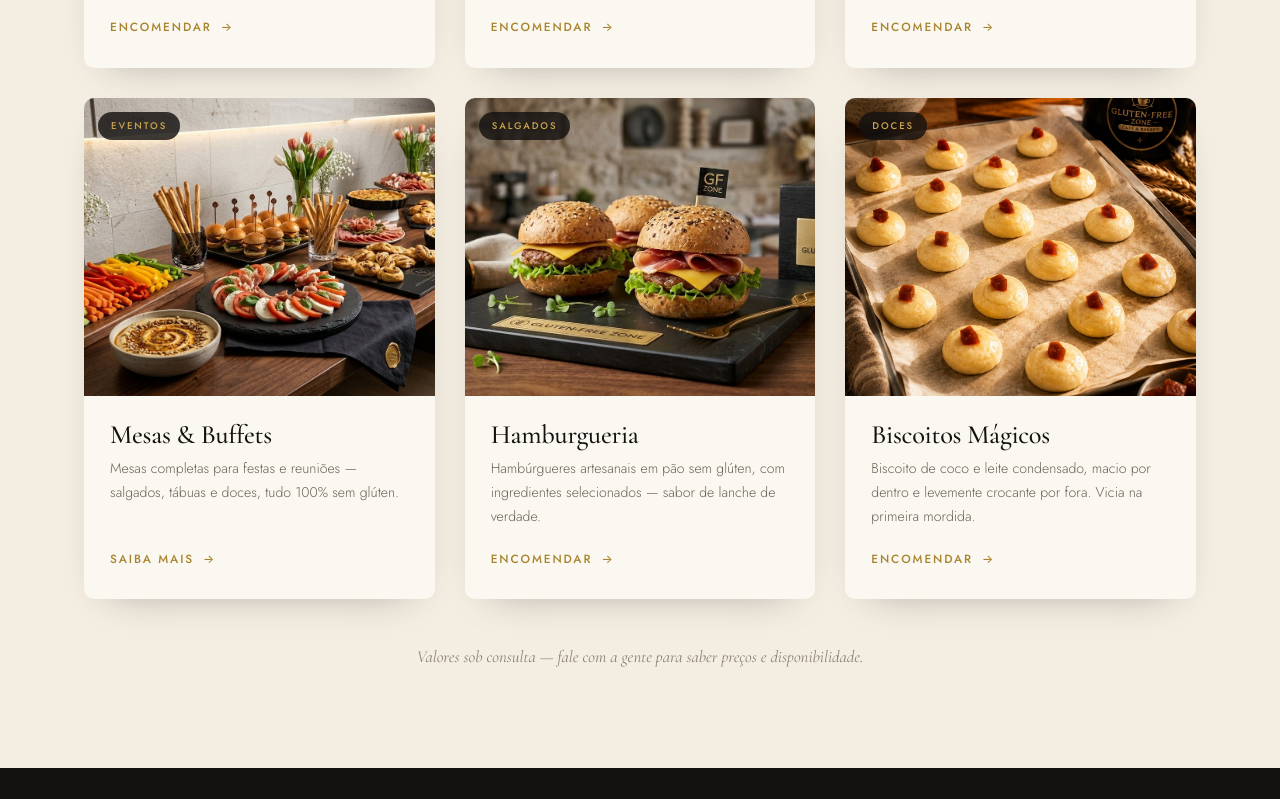
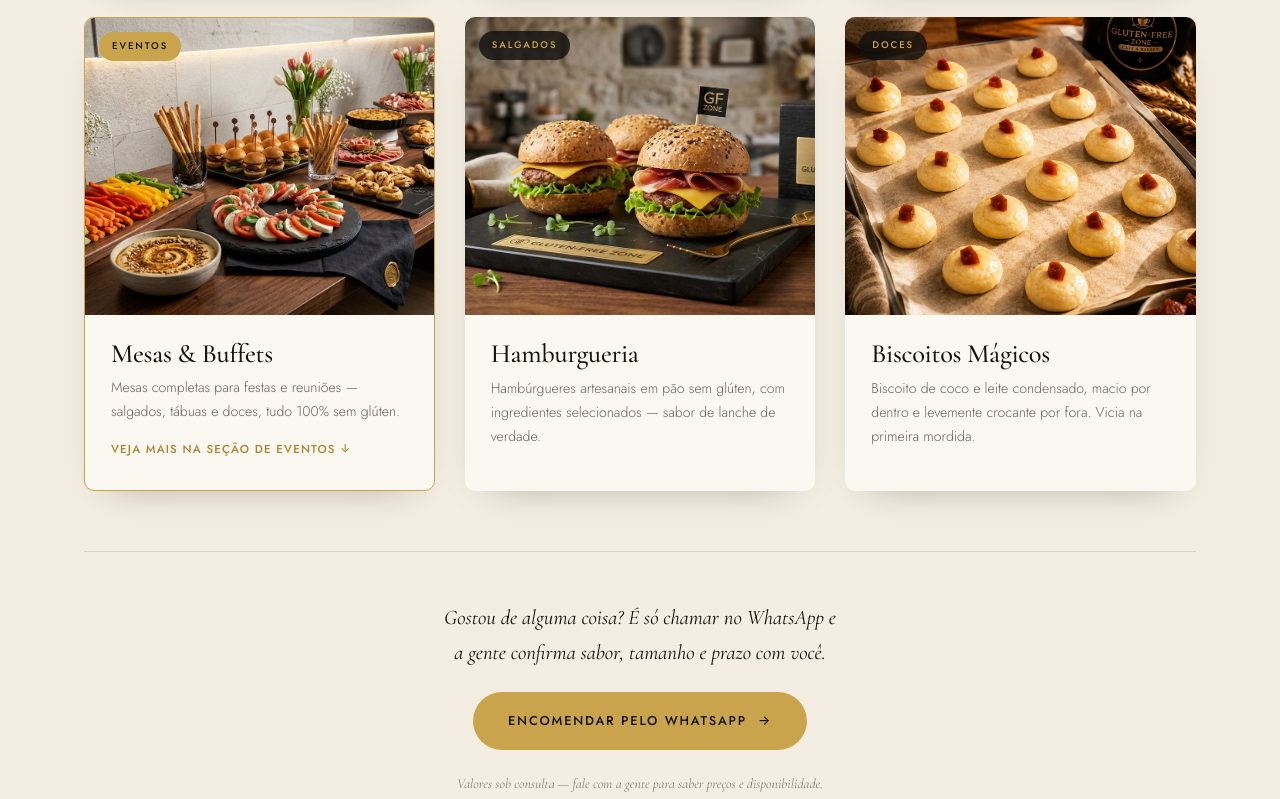
Before and after one commit to robsoncarioca73-droid/gluten-free-zone, a plain HTML site: page index.html in a window 1280 px wide. Shown: the part 3976-4775 px from the top of the page. Drawn offline with nearby package versions, Linux system fonts and the light colour scheme.

Commit message:
Add files via upload

```diff
--- a/index.html
+++ b/index.html
@@ -139,7 +139,6 @@
         <div class="mcard-body">
           <h3 data-i18n="menu.i1.h">Torta de Morango e Ninho</h3>
           <p data-i18n="menu.i1.p">Nido milk, morangos frescos e casquinha de chocolate branco. O clássico da casa, feito com amor.</p>
-          <a href="#contato" class="mlink"><span data-i18n="menu.order">Encomendar</span> <span class="arw">→</span></a>
         </div>
       </article>
 
@@ -148,7 +147,6 @@
         <div class="mcard-body">
           <h3 data-i18n="menu.i2.h">Bolos Especiais</h3>
           <p data-i18n="menu.i2.p">Chocolate, doce de leite e caramelo com coberturas generosas. Do café da tarde à comemoração.</p>
-          <a href="#contato" class="mlink"><span data-i18n="menu.order">Encomendar</span> <span class="arw">→</span></a>
         </div>
       </article>
 
@@ -157,7 +155,6 @@
         <div class="mcard-body">
           <h3 data-i18n="menu.i3.h">Brigadeiros &amp; Beijinhos</h3>
           <p data-i18n="menu.i3.p">Docinhos gourmet em bandejas para festas e presentes. Cada um enrolado à mão, um por um.</p>
-          <a href="#contato" class="mlink"><span data-i18n="menu.order">Encomendar</span> <span class="arw">→</span></a>
         </div>
       </article>
 
@@ -166,7 +163,6 @@
         <div class="mcard-body">
           <h3 data-i18n="menu.i4.h">Pães Artesanais</h3>
           <p data-i18n="menu.i4.p">Pão de abóbora, entre tantas outras receitas de sabores. Frescos, leves e do jeito que pão deveria ser.</p>
-          <a href="#contato" class="mlink"><span data-i18n="menu.order">Encomendar</span> <span class="arw">→</span></a>
         </div>
       </article>
 
@@ -175,7 +171,6 @@
         <div class="mcard-body">
           <h3 data-i18n="menu.i5.h">Bolos Caseiros</h3>
           <p data-i18n="menu.i5.p">Rosca de canela, cookies e a nostalgia da cozinha da vó — reinventada 100% sem glúten.</p>
-          <a href="#contato" class="mlink"><span data-i18n="menu.order">Encomendar</span> <span class="arw">→</span></a>
         </div>
       </article>
 
@@ -184,16 +179,15 @@
         <div class="mcard-body">
           <h3 data-i18n="menu.i6.h">Tortas &amp; Sanduíches</h3>
           <p data-i18n="menu.i6.p">Torta salgada com batata palha, sanduíches gourmet e opções salgadas para o almoço leve do dia a dia.</p>
-          <a href="#contato" class="mlink"><span data-i18n="menu.order">Encomendar</span> <span class="arw">→</span></a>
         </div>
       </article>
 
-      <article class="mcard reveal">
+      <article class="mcard mcard-feature reveal">
         <div class="mcard-img"><span class="mcard-tag" data-i18n="menu.tag.events">Eventos</span><img src="img/buffet-mesa.jpg" alt="Mesa de buffet sem glúten"></div>
         <div class="mcard-body">
           <h3 data-i18n="menu.i7.h">Mesas &amp; Buffets</h3>
           <p data-i18n="menu.i7.p">Mesas completas para festas e reuniões — salgados, tábuas e doces, tudo 100% sem glúten.</p>
-          <a href="#eventos" class="mlink"><span data-i18n="menu.order2">Saiba mais</span> <span class="arw">→</span></a>
+          <span class="mcard-hint" data-i18n="menu.i7.hint">Veja mais na seção de eventos ↓</span>
         </div>
       </article>
 
@@ -202,7 +196,6 @@
         <div class="mcard-body">
           <h3 data-i18n="menu.i8.h">Hamburgueria</h3>
           <p data-i18n="menu.i8.p">Hambúrgueres artesanais em pão sem glúten, com ingredientes selecionados — sabor de lanche de verdade.</p>
-          <a href="#contato" class="mlink"><span data-i18n="menu.order">Encomendar</span> <span class="arw">→</span></a>
         </div>
       </article>
 
@@ -211,12 +204,16 @@
         <div class="mcard-body">
           <h3 data-i18n="menu.i9.h">Biscoitos Mágicos</h3>
           <p data-i18n="menu.i9.p">Biscoito de coco e leite condensado, macio por dentro e levemente crocante por fora. Vicia na primeira mordida.</p>
-          <a href="#contato" class="mlink"><span data-i18n="menu.order">Encomendar</span> <span class="arw">→</span></a>
         </div>
       </article>
 
     </div>
-    <p class="menu-note reveal" data-i18n="menu.note" style="text-align:center;margin-top:44px;color:#8a8074;font-family:var(--serif);font-style:italic;font-size:1.05rem">Valores sob consulta — fale com a gente para saber preços e disponibilidade.</p>
+
+    <div class="menu-close reveal">
+      <p class="menu-close-text" data-i18n="menu.close.text">Gostou de alguma coisa? É só chamar no WhatsApp e a gente confirma sabor, tamanho e prazo com você.</p>
+      <a href="https://wa.me/447759409546" class="btn btn-gold"><span data-i18n="menu.close.cta">Encomendar pelo WhatsApp</span> <span class="arw">→</span></a>
+      <span class="menu-note" data-i18n="menu.note">Valores sob consulta — fale com a gente para saber preços e disponibilidade.</span>
+    </div>
   </div>
 </section>
 
@@ -231,7 +228,7 @@
       <figure><img src="img/bolo-morango-real1.jpg" alt="Bolo de morango e limão"><figcaption data-i18n="gallery.c1">Bolo de limão com morangos frescos</figcaption></figure>
       <figure><img src="img/hamburger-artesanal.jpg" alt="Hambúrguer artesanal sem glúten"><figcaption data-i18n="gallery.c2">Sanduíche artesanal gourmet</figcaption></figure>
       <figure><img src="img/pao-de-queijo.jpg" alt="Biscoito de coco e leite condensado"><figcaption data-i18n="gallery.c3">Biscoito de coco e leite condensado</figcaption></figure>
-      <figure><img src="img/cake-choco-mesa.jpg" alt="Bolo com tema do Brasil"><figcaption data-i18n="gallery.c4">Bolo com tema do Brasil</figcaption></figure>
+      <figure><img src="img/bolo-tema-brasil.jpg" alt="Bolo com tema do Brasil"><figcaption data-i18n="gallery.c4">Bolo com tema do Brasil</figcaption></figure>
       <figure><img src="img/bolo-aniversario.jpg" alt="Bolo de aniversário personalizado"><figcaption data-i18n="gallery.c5">Bolos personalizados sob encomenda</figcaption></figure>
       <figure><img src="img/beijinho-espresso.jpg" alt="Bolo de chocolate de dinossauros"><figcaption data-i18n="gallery.c6">Bolo de chocolate de dinossauros</figcaption></figure>
       <figure><img src="img/torta-salgada2.jpg" alt="Bolo de chocolate e coco"><figcaption data-i18n="gallery.c7">Bolo de chocolate &amp; coco</figcaption></figure>
@@ -390,10 +387,11 @@ const I18N = {
     "menu.i4.h":"Pães Artesanais","menu.i4.p":"Pão de abóbora, entre tantas outras receitas de sabores. Frescos, leves e do jeito que pão deveria ser.",
     "menu.i5.h":"Bolos Caseiros","menu.i5.p":"Rosca de canela, cookies e a nostalgia da cozinha da vó — reinventada 100% sem glúten.",
     "menu.i6.h":"Tortas &amp; Sanduíches","menu.i6.p":"Torta salgada com batata palha, sanduíches gourmet e opções salgadas para o almoço leve do dia a dia.",
-    "menu.i7.h":"Mesas &amp; Buffets","menu.i7.p":"Mesas completas para festas e reuniões — salgados, tábuas e doces, tudo 100% sem glúten.",
+    "menu.i7.h":"Mesas &amp; Buffets","menu.i7.p":"Mesas completas para festas e reuniões — salgados, tábuas e doces, tudo 100% sem glúten.","menu.i7.hint":"Veja mais na seção de eventos ↓",
     "menu.i8.h":"Hamburgueria","menu.i8.p":"Hambúrgueres artesanais em pão sem glúten, com ingredientes selecionados — sabor de lanche de verdade.",
     "menu.i9.h":"Biscoitos Mágicos","menu.i9.p":"Biscoito de coco e leite condensado, macio por dentro e levemente crocante por fora. Vicia na primeira mordida.",
     "menu.note":"Valores sob consulta — fale com a gente para saber preços e disponibilidade.",
+    "menu.close.text":"Gostou de alguma coisa? É só chamar no WhatsApp e a gente confirma sabor, tamanho e prazo com você.","menu.close.cta":"Encomendar pelo WhatsApp",
     "gallery.eyebrow":"Do nosso forno","gallery.title":"Cada peça, uma pequena <em>obra de arte</em>.",
     "gallery.c1":"Bolo de limão com morangos frescos","gallery.c2":"Sanduíche artesanal gourmet","gallery.c3":"Biscoito de coco e leite condensado","gallery.c4":"Bolo com tema do Brasil","gallery.c5":"Bolos personalizados sob encomenda","gallery.c6":"Bolo de chocolate de dinossauros","gallery.c7":"Bolo de chocolate &amp; coco","gallery.c8":"Tábuas para compartilhar","gallery.c9":"Café da manhã completo",
     "buffet.eyebrow":"Para ocasiões especiais","buffet.title":"Sua mesa de festa, <em>sem preocupação</em>.",
@@ -441,10 +439,11 @@ const I18N = {
     "menu.i4.h":"Artisan Breads","menu.i4.p":"Pumpkin bread, among many other flavour recipes. Fresh, light, the way bread should be.",
     "menu.i5.h":"Homestyle Cakes","menu.i5.p":"Cinnamon wreath cake, cookies and the nostalgia of grandma's kitchen — reinvented 100% gluten-free.",
     "menu.i6.h":"Savoury Pies &amp; Sandwiches","menu.i6.p":"Shoestring potato pie, gourmet sandwiches and light savoury options for everyday lunch.",
-    "menu.i7.h":"Buffet Tables","menu.i7.p":"Full spreads for parties and gatherings — savouries, boards and sweets, all 100% gluten-free.",
+    "menu.i7.h":"Buffet Tables","menu.i7.p":"Full spreads for parties and gatherings — savouries, boards and sweets, all 100% gluten-free.","menu.i7.hint":"See more in the events section ↓",
     "menu.i8.h":"Burger House","menu.i8.p":"Artisan burgers on gluten-free buns, with carefully selected ingredients — real burger flavour.",
     "menu.i9.h":"Magic Cookies","menu.i9.p":"Coconut and condensed milk cookies, soft on the inside and lightly crisp outside. Addictive from the first bite.",
     "menu.note":"Prices available on request — get in touch for pricing and availability.",
+    "menu.close.text":"Fancy something? Just message us on WhatsApp and we'll confirm flavour, size and timing with you.","menu.close.cta":"Order on WhatsApp",
     "gallery.eyebrow":"From our oven","gallery.title":"Every piece, a small <em>work of art</em>.",
     "gallery.c1":"Lemon cake with fresh strawberries","gallery.c2":"Artisan gourmet sandwich","gallery.c3":"Condensed milk &amp; coconut biscuit","gallery.c4":"Brazil-themed cake","gallery.c5":"Custom cakes to order","gallery.c6":"Dinosaur chocolate cake","gallery.c7":"Chocolate &amp; coconut cake","gallery.c8":"Sharing boards","gallery.c9":"Full breakfast spread",
     "buffet.eyebrow":"For special occasions","buffet.title":"Your party table, <em>worry-free</em>.",
--- a/style.css
+++ b/style.css
@@ -160,9 +160,19 @@ section{position:relative}
 .mcard-tag{position:absolute;top:14px;left:14px;background:rgba(20,18,16,.82);color:var(--gold);font-size:.6rem;letter-spacing:.2em;text-transform:uppercase;padding:6px 13px;border-radius:100px;font-weight:500}
 .mcard-body{padding:26px 26px 30px;flex:1;display:flex;flex-direction:column}
 .mcard-body h3{font-size:1.65rem;color:var(--espresso);margin-bottom:8px}
-.mcard-body p{font-size:.88rem;color:#6a6156;margin-bottom:20px;flex:1}
+.mcard-body p{font-size:.88rem;color:#6a6156;margin-bottom:0;flex:1}
 .mlink{font-size:.74rem;letter-spacing:.16em;text-transform:uppercase;font-weight:500;color:var(--gold-deep);display:inline-flex;gap:9px;align-items:center;transition:.3s}
 .mlink .arw{transition:.35s}.mlink:hover .arw{transform:translateX(5px)}
+
+/* featured card (Mesas & Buffets) */
+.mcard-feature{border:1.5px solid var(--gold);position:relative}
+.mcard-feature .mcard-tag{background:var(--gold);color:var(--espresso)}
+.mcard-hint{display:block;margin-top:16px;font-size:.72rem;letter-spacing:.1em;text-transform:uppercase;color:var(--gold-deep);font-weight:500}
+
+/* menu closing block */
+.menu-close{text-align:center;margin-top:60px;padding-top:48px;border-top:1px solid var(--line);display:flex;flex-direction:column;align-items:center;gap:22px}
+.menu-close-text{font-family:var(--serif);font-style:italic;font-size:1.3rem;color:var(--espresso);max-width:44ch}
+.menu-note{display:block;font-size:.86rem;color:#8a8074;font-family:var(--serif);font-style:italic}
 
 /* ---------- buffet / events ---------- */
 .buffet{background:var(--offwhite)}
```
Also changed, not shown: img/bolo-tema-brasil.jpg (added).
